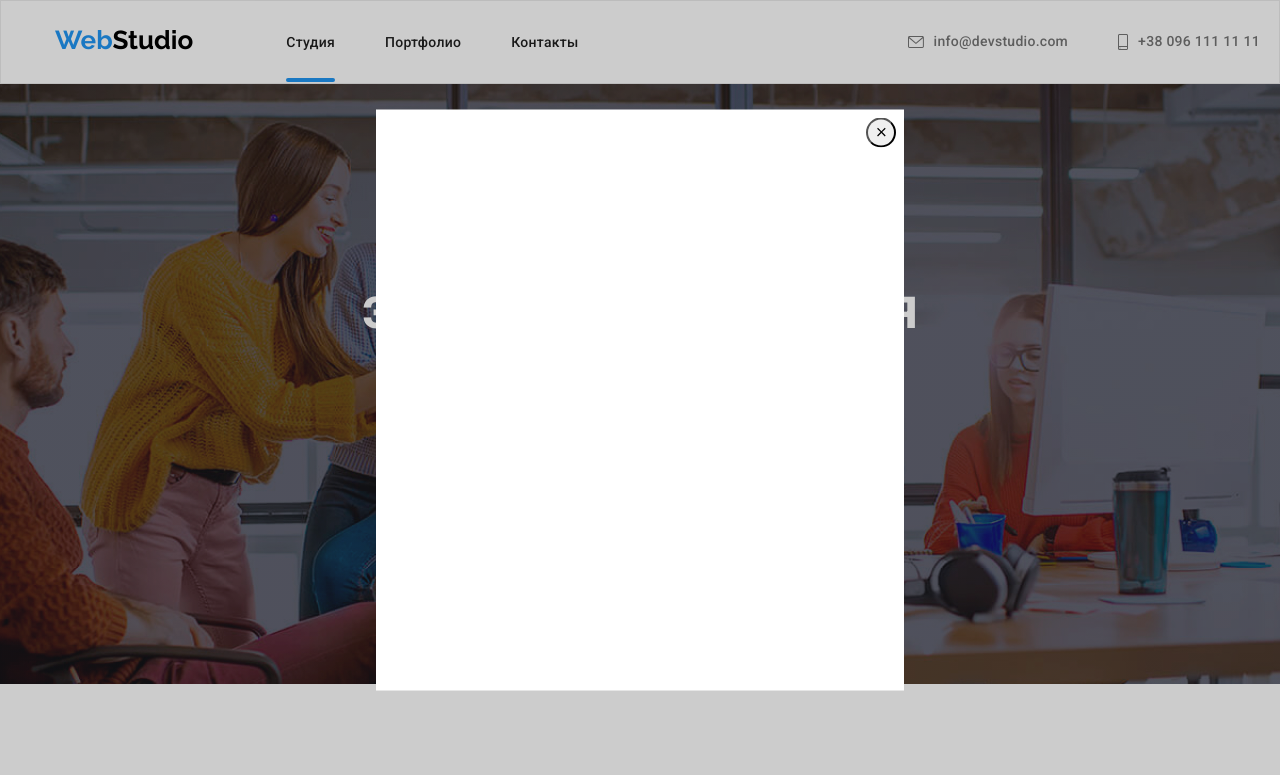
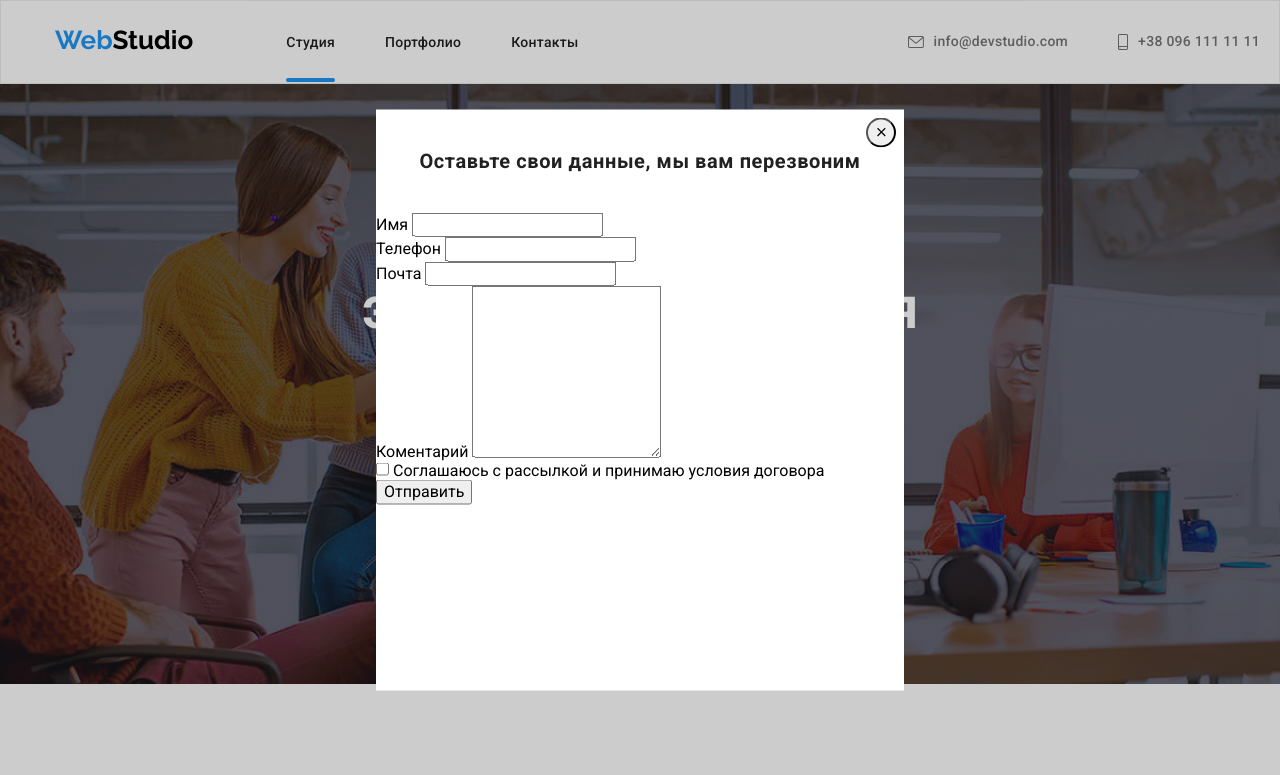
Before and after one commit to Karpenko-Dm/goit-markup-hw-06, a plain HTML site: page index.html in a window 1280 px wide. Both pictures are taken after a click on the button "Заказать услугу". Shown: the top 775 px of the page. Drawn offline with nearby package versions, Linux system fonts and the light colour scheme.

Commit message:
добавляет разметку форм

```diff
--- a/css/style.css
+++ b/css/style.css
@@ -443,6 +443,8 @@ footer {
   line-height: 1.36;
   text-align: center;
   text-transform: uppercase;
+
+  /*============backdrop============*/
 }
 .backdrop {
   position: fixed;
@@ -481,6 +483,21 @@ footer {
   width: 30px;
   height: 30px;
 }
+
+.speaker-form {
+  display: block;
+}
+.speaker-form > p {
+  font-size: 20px;
+  font-weight: 700;
+  line-height: 1.15;
+  letter-spacing: 0.03em;
+  text-align: center;
+
+  margin: 0px;
+  padding: 40px;
+}
+
 /*=================work list===============*/
 .title-work {
   margin: 0px;
--- a/index.html
+++ b/index.html
@@ -297,13 +297,46 @@
             </svg> </a></li>
       </ul>
     </section>
+
+    <section>
+      <p>подпишитесь на рассылку</p>
+<form>
+  <lable for="mail">E-mail </lable>
+  <input type="email" name="mail" id="mail" />
+      <button type="submit"> Подписаться</button>
+    </form>
+  </section>
+
     </div>
 </footer>
+
 <div class="backdrop is-hidden" data-modal>
   <div class="modal">
     <button class="button-close" data-modal-close><svg class="close-icon" width="18px" height="18px">
       <use href="./img/symbol-defs1.svg#icon-close"></use>
     </svg></button>
+<div class="speaker-form">
+    <p speaker-form-title>Оставьте свои данные, мы вам перезвоним</p>
+  <form>
+
+  </form>
+    <lable for="name">Имя </lable>
+  <input type="text" name="name" id="name" />
+  <br>
+  <lable for="tel">Телефон </lable>
+  <input type="tel" name="tel" id="tel" />
+
+  <br><lable for="mail">Почта </lable>
+  <input type="email" name="mail" id="mail" />
+<br>
+  <lable for="comment">Коментарий </lable>
+  <textarea name="comment" id="comment"  rows="9"></textarea>
+<br>
+<input type="checkbox" name="" id="" />
+<lable for=""> Соглашаюсь с рассылкой и принимаю условия договора</lable>
+
+<button type="submit">Отправить</button>
+</div>
   </div>
 </div>
 <script src="./js/modal.js"></script>
```
